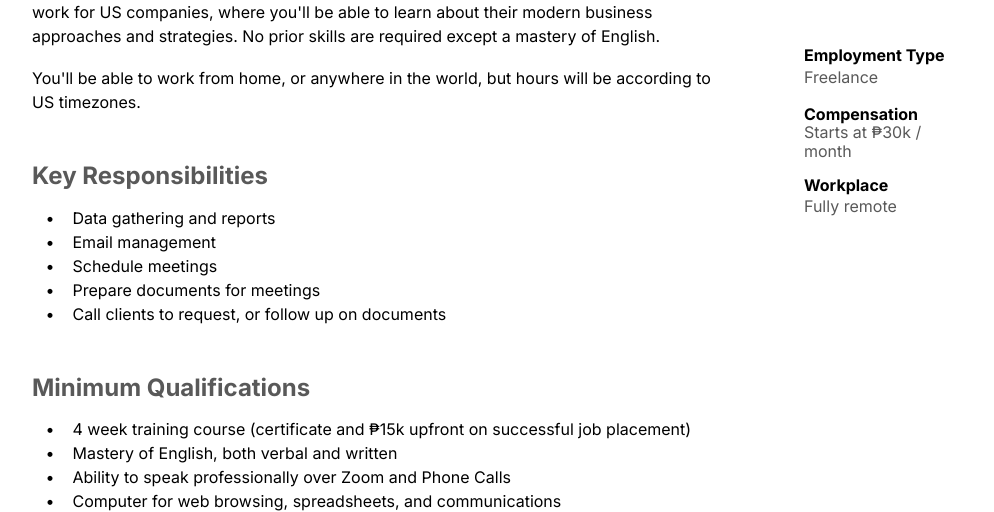
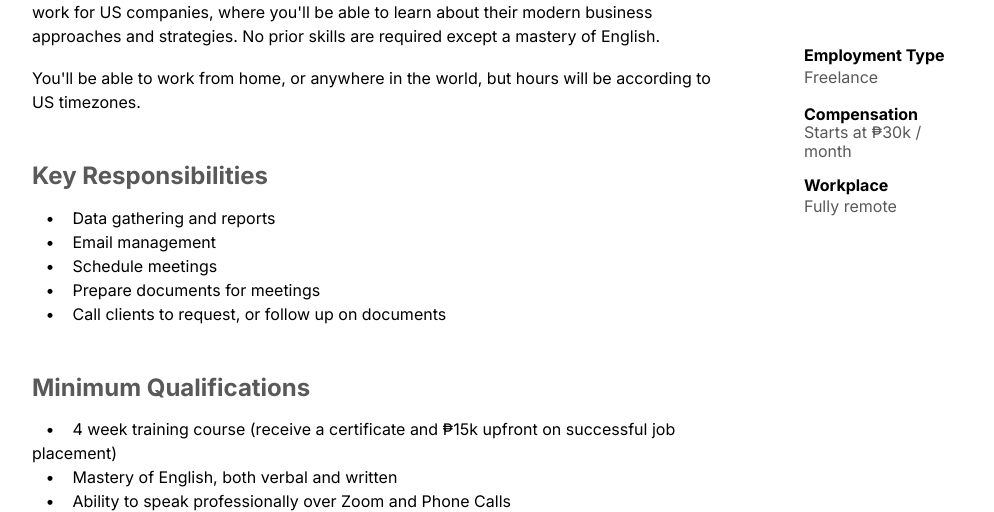
Before and after one commit to promptph/hiring, a website built with Parcel: page index.html in a window 1280 px wide. Shown: the part 288-800 px from the top of the page, without its empty margins (138-1132 px from the left). Built offline with nearby package versions, Linux system fonts and the light colour scheme.

Commit message:
add verb receive to training course benefits

```diff
--- a/index.html
+++ b/index.html
@@ -147,7 +147,7 @@
             <span class="home-text44">
               <span>&nbsp; &nbsp;•&nbsp; &nbsp;</span>
               <span>
-                4 week training course (certificate and ₱15k upfront on successful job placement)
+                4 week training course (receive a certificate and ₱15k upfront on successful job placement)
               </span>
               <br />
               <span>&nbsp; &nbsp;•&nbsp; &nbsp;</span>
```
